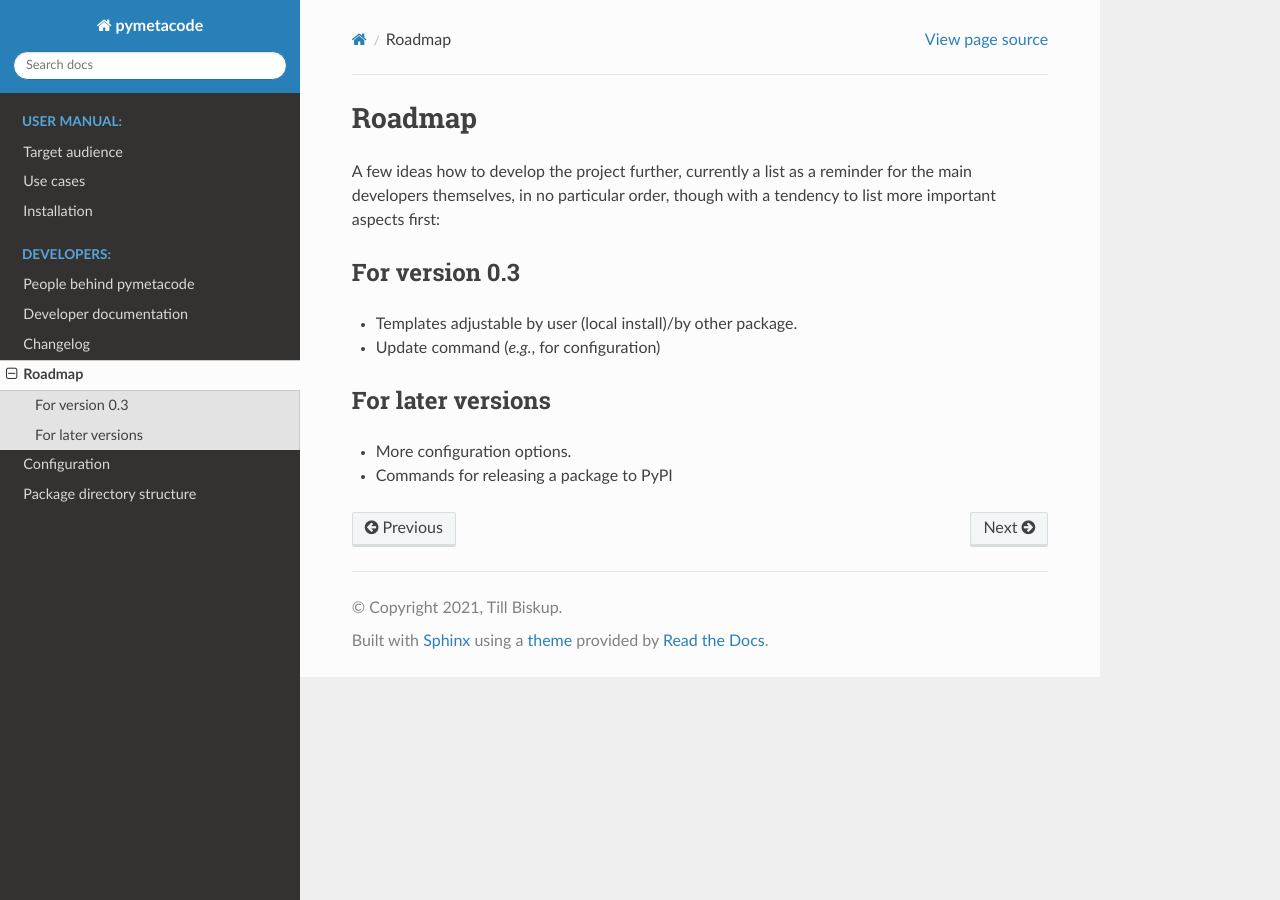
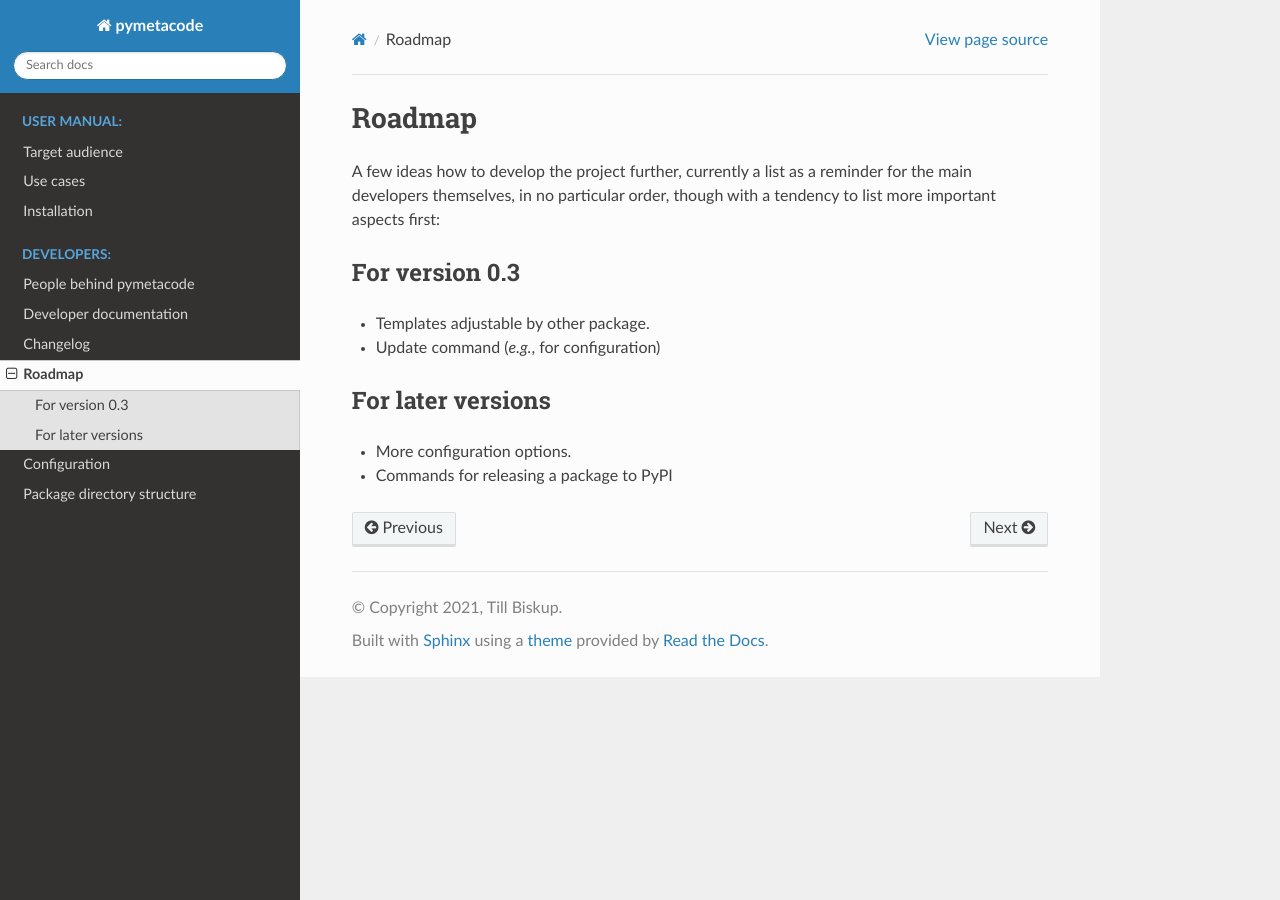
Before and after one commit to tillbiskup/pymetacode, a Sphinx documentation site: the page built from docs/roadmap.rst, in a window 1280 px wide. Built offline with Sphinx 7.4.7 and the Read the Docs theme 2.0.0, drawn with Linux system fonts in a browser that asks for light colours; pages that are not in the unit, such as notebooks, are missing from menus.

Commit message:
Document last feature changes; docstring cleanup

```diff
--- a/docs/changelog.rst
+++ b/docs/changelog.rst
@@ -9,6 +9,12 @@
 =============
 
 Not yet released
+
+
+New features
+------------
+
+* Templates adjustable by user (local install)
 
 
 Version 0.2.0
--- a/docs/roadmap.rst
+++ b/docs/roadmap.rst
@@ -8,7 +8,7 @@
 For version 0.3
 ===============
 
-* Templates adjustable by user (local install)/by other package.
+* Templates adjustable by other package.
 
 * Update command (*e.g.*, for configuration)
 
```
Also changed, not shown: 2 other files.
